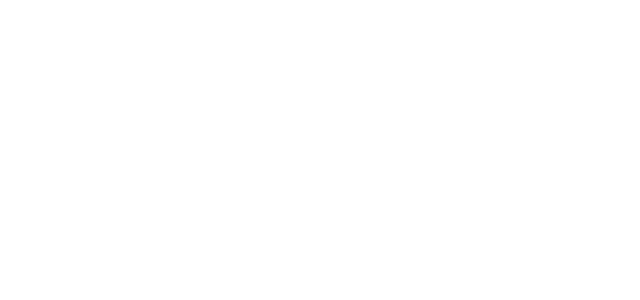
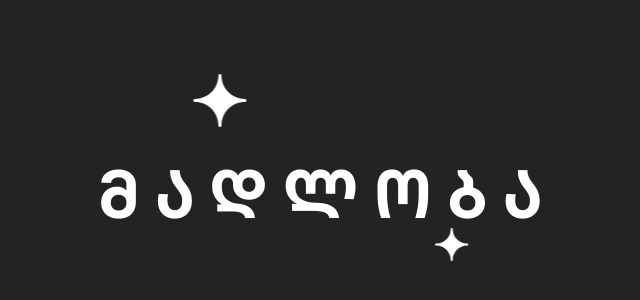
Before and after one commit to Denissant/covid-questionnaire, a React (Vite) app: page /thanks in a window 1280 px wide. Before the commit this address had no page. Shown: the part 196-496 px from the top of the page, without its empty margins (312-952 px from the left). Built offline with nearby package versions, Linux system fonts and the light colour scheme.

Commit message:
style: thanks page

```diff
--- a/src/App.tsx
+++ b/src/App.tsx
@@ -6,6 +6,7 @@
   VaccinePage,
   CovidPage,
   PolicyPage,
+  ThanksPage,
 } from 'pages';
 
 function App() {
@@ -21,6 +22,7 @@
             <Route path='vaccine' element={<VaccinePage />} />
             <Route path='policy' element={<PolicyPage />} />
           </Route>
+          <Route path='thanks' element={<ThanksPage />} />
         </Route>
       </Routes>
     </>
--- a/src/animation.css
+++ b/src/animation.css
@@ -108,6 +108,19 @@
     opacity: 1;
 }
 
+/* Thanks Page */
+
+#thanks-sparkle-lg {
+    left: 41.5vw;
+    top: 25.5vw;
+    animation: moveBigStar 200ms forwards 1000ms;
+}
+
+#thanks-sparkle-sm {
+    left: 54.4vw;
+    animation: moveSmallStar 200ms forwards 1000ms;
+}
+
 /* Keyframes */
 
 @keyframes initializeLink {
@@ -129,3 +142,23 @@
         transform: scale(1, 1);
     }
 }
+
+@keyframes moveBigStar {
+    0% {
+        opacity: 1;
+    }
+    100% {
+        transform: translate(-2vw, -7vh);
+        opacity: 1;
+    }
+}
+
+@keyframes moveSmallStar {
+    0% {
+        opacity: 1;
+    }
+    100% {
+        transform: translate(4vw, 5vh);
+        opacity: 1;
+    }
+}
--- /dev/null
+++ b/src/pages/ThanksPage.tsx
@@ -0,0 +1,22 @@
+const ThanksPage = () => {
+  return (
+    <div
+      className='min-h-screen bg-brand-black flex items-center justify-center
+                 font-contractica text-white text-[64px] tracking-[0.24em]'
+    >
+      <span id='thanks-text' className='animate-fade-in-delayed opacity-0'>
+        მადლობა
+      </span>
+      <div
+        id='thanks-sparkle-lg'
+        className='w-[53px] h-[53px] opacity-0 absolute bg-contain bg-[url("/assets/sparkle.svg")]'
+      ></div>
+      <div
+        id='thanks-sparkle-sm'
+        className='w-[33px] h-[33px] opacity-0 absolute bg-contain bg-[url("/assets/sparkle.svg")]'
+      ></div>
+    </div>
+  );
+};
+
+export default ThanksPage;
--- a/src/pages/index.ts
+++ b/src/pages/index.ts
@@ -1,4 +1,5 @@
 export { default as LandingPage } from './LandingPage';
+export { default as ThanksPage } from './ThanksPage';
 export * from './PersonalDetailsPage';
 export * from './CovidPage';
 export * from './VaccinePage';
--- a/tailwind.config.cjs
+++ b/tailwind.config.cjs
@@ -40,7 +40,8 @@
         'brand-orange': '#F15524',
       },
       animation: {
-        'fade-in': 'fade-in 1s ease-out forwards'
+        'fade-in': 'fade-in 1s ease-out forwards',
+        'fade-in-delayed': 'fade-in 300ms ease-out forwards 500ms'
       },
       keyframes: {
         'fade-in': {
```
Also changed, not shown: public/assets/sparkle.svg (added).
